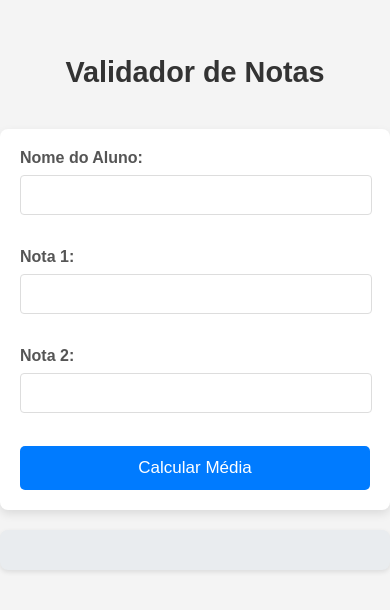
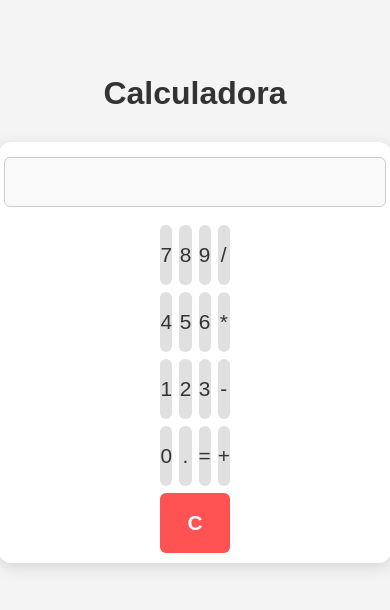
Before and after one commit to Ricardo-Oliveir/calculadora-docker-ci, a website: page index.html in a window 390 px wide. Shown: the part 114-724 px from the top of the page. Drawn offline with Linux system fonts and the light colour scheme.

Commit message:
alterando paginas

```diff
--- a/index.html
+++ b/index.html
@@ -1,33 +1,38 @@
 <!DOCTYPE html>
 <html lang="pt-br">
+
 <head>
     <meta charset="UTF-8">
     <meta name="viewport" content="width=device-width, initial-scale=1.0">
-    <title>Validador de Notas</title>
+    <title>Calculadora</title>
     <link rel="stylesheet" href="style.css">
 </head>
+
 <body>
-    <h1>Validador de Notas</h1>
-
-    <form id="notaForm">
-        <label for="nomeAluno">Nome do Aluno:</label>
-        <input type="text" id="nomeAluno" required>
-        <br><br>
-
-        <label for="nota1">Nota 1:</label>
-        <input type="number" id="nota1" min="0" max="10" step="0.1" required>
-        <br><br>
-
-        <label for="nota2">Nota 2:</label>
-        <input type="number" id="nota2" min="0" max="10" step="0.1" required>
-        <br><br>
-
-        <button type="submit">Calcular Média</button>
-    </form>
-
-    <div id="resultado">
+    <h1>Calculadora</h1>
+    <div class="calculadora">
+        <input type="text" id="display" disabled>
+        <div class="botoes">
+            <button>7</button>
+            <button>8</button>
+            <button>9</button>
+            <button>/</button>
+            <button>4</button>
+            <button>5</button>
+            <button>6</button>
+            <button>*</button>
+            <button>1</button>
+            <button>2</button>
+            <button>3</button>
+            <button>-</button>
+            <button>0</button>
+            <button>.</button>
+            <button>=</button>
+            <button>+</button>
+            <button id="limpar">C</button>
+        </div>
     </div>
-
     <script src="script.js"></script>
 </body>
+
 </html>
--- a/script.js
+++ b/script.js
@@ -59,3 +59,86 @@ if (typeof module !== 'undefined' && module.exports) {
         determinarSituacao
     };
 }
+
+document.addEventListener('DOMContentLoaded', function() {
+    const display = document.getElementById('display');
+    const botoes = document.querySelectorAll('.botoes button');
+    let valorAtual = '';
+    let operador = '';
+    let valorAnterior = '';
+    let resultadoMostrado = false;
+
+    function atualizarDisplay(valor) {
+        display.value = valor;
+    }
+
+    botoes.forEach(botao => {
+        botao.addEventListener('click', function() {
+            const valor = this.textContent;
+
+            if (valor === 'C') {
+                valorAtual = '';
+                operador = '';
+                valorAnterior = '';
+                atualizarDisplay('');
+                resultadoMostrado = false;
+                return;
+            }
+
+            if (valor === '=') {
+                if (valorAnterior && operador && valorAtual) {
+                    let resultado;
+                    try {
+                        resultado = eval(valorAnterior + operador + valorAtual);
+                    } catch {
+                        resultado = 'Erro';
+                    }
+                    atualizarDisplay(resultado);
+                    valorAtual = resultado.toString();
+                    operador = '';
+                    valorAnterior = '';
+                    resultadoMostrado = true;
+                }
+                return;
+            }
+
+            if (['+', '-', '*', '/'].includes(valor)) {
+                if (valorAtual) {
+                    if (valorAnterior && operador) {
+                        // Se já tem operação pendente, resolve antes
+                        let resultado;
+                        try {
+                            resultado = eval(valorAnterior + operador + valorAtual);
+                        } catch {
+                            resultado = 'Erro';
+                        }
+                        valorAnterior = resultado.toString();
+                        atualizarDisplay(valorAnterior + valor);
+                    } else {
+                        valorAnterior = valorAtual;
+                        atualizarDisplay(valorAtual + valor);
+                    }
+                    operador = valor;
+                    valorAtual = '';
+                } else if (valorAnterior && operador) {
+                    operador = valor;
+                    atualizarDisplay(valorAnterior + operador);
+                }
+                return;
+            }
+
+            // Se resultado foi mostrado, iniciar novo cálculo
+            if (resultadoMostrado) {
+                valorAtual = '';
+                operador = '';
+                valorAnterior = '';
+                resultadoMostrado = false;
+            }
+
+            // Adiciona número ou ponto
+            if (valor === '.' && valorAtual.includes('.')) return;
+            valorAtual += valor;
+            atualizarDisplay((valorAnterior ? valorAnterior + operador : '') + valorAtual);
+        });
+    });
+});
--- a/style.css
+++ b/style.css
@@ -7,8 +7,6 @@ body {
     align-items: center;
     min-height: 100vh;
     margin: 0;
-    padding: 20px;
-    box-sizing: border-box;
 }
 
 h1 {
@@ -16,87 +14,67 @@ h1 {
     margin-bottom: 30px;
 }
 
-form {
-    background-color: #ffffff;
-    padding: 30px;
-    border-radius: 8px;
-    box-shadow: 0 4px 10px rgba(0, 0, 0, 0.1);
-    width: 100%;
-    max-width: 400px;
-    margin-bottom: 20px;
+.calculadora {
+    background: #fff;
+    padding: 30px 20px 20px 20px;
+    border-radius: 12px;
+    box-shadow: 0 4px 16px rgba(0,0,0,0.13);
+    display: flex;
+    flex-direction: column;
+    align-items: center;
 }
 
-label {
-    display: block;
-    margin-bottom: 8px;
-    color: #555;
+#display {
+    width: 240px;
+    height: 50px;
+    font-size: 2em;
+    margin-bottom: 18px;
+    text-align: right;
+    padding: 10px;
+    border-radius: 6px;
+    border: 1px solid #ccc;
+    background: #f9f9f9;
+    box-sizing: border-box;
+}
+
+.botoes {
+    display: grid;
+    grid-template-columns: repeat(4, 60px);
+    gap: 12px;
+}
+
+.botoes button {
+    font-size: 1.3em;
+    padding: 18px 0;
+    border: none;
+    border-radius: 6px;
+    background: #e0e0e0;
+    color: #333;
+    cursor: pointer;
+    transition: background 0.2s;
+}
+
+.botoes button:hover {
+    background: #bdbdbd;
+}
+
+#limpar {
+    grid-column: span 4;
+    background: #ff5252;
+    color: #fff;
     font-weight: bold;
 }
 
-input[type="text"],
-input[type="number"] {
-    width: calc(100% - 20px);
-    padding: 10px;
-    margin-bottom: 15px;
-    border: 1px solid #ddd;
-    border-radius: 4px;
-    font-size: 16px;
-}
-
-button {
-    background-color: #007bff;
-    color: white;
-    padding: 12px 20px;
-    border: none;
-    border-radius: 5px;
-    cursor: pointer;
-    font-size: 17px;
-    width: 100%;
-    transition: background-color 0.3s ease;
-}
-
-button:hover {
-    background-color: #0056b3;
-}
-
-#resultado {
-    background-color: #e9ecef;
-    padding: 20px;
-    border-radius: 8px;
-    box-shadow: 0 2px 5px rgba(0, 0, 0, 0.1);
-    width: 100%;
-    max-width: 400px;
-    text-align: center;
-    color: #333;
-    font-size: 1.1em;
-}
-
-#resultado p {
-    margin: 8px 0;
-}
-
-p[style*="color: red"] {
-    font-weight: bold;
-}
-
-#resultado span[style*="color: green"] {
-    color: #28a745 !important;
-}
-
-#resultado span[style*="color: orange"] {
-    color: #ffc107 !important;
-}
-
-#resultado span[style*="color: red"] {
-    color: #dc3545 !important;
-}
-
-@media (max-width: 600px) {
-    form, #resultado {
-        padding: 20px;
-        margin: 10px;
+@media (max-width: 500px) {
+    .calculadora {
+        padding: 15px 5px 10px 5px;
     }
-    h1 {
-        font-size: 1.8em;
+    #display {
+        width: 98vw;
+        font-size: 1.2em;
+    }
+    .botoes {
+        grid-template-columns: repeat(4, 1fr);
+        gap: 7px;
     }
 }
```
